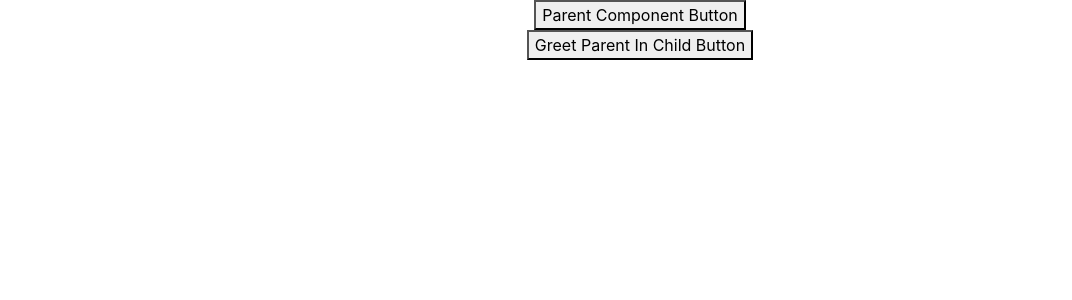
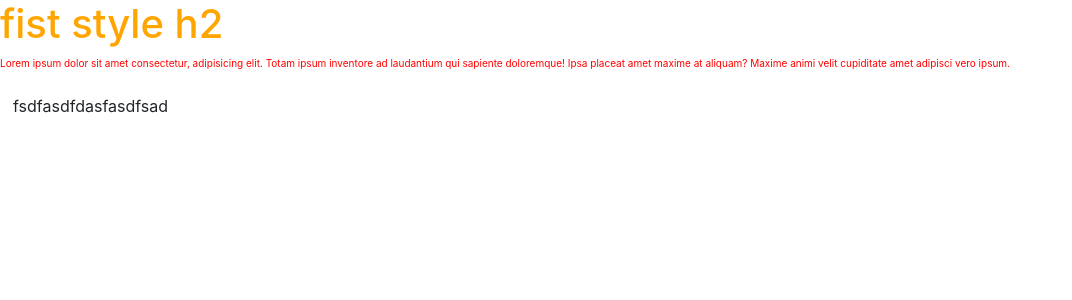
Before and after one commit to VickyNandaPeddi/reactjsdemo, a React (Create React App) app: page / in a window 1280 px wide. Shown: the top 300 px of the page, without its empty margins (0-1072 px from the left). Built offline with nearby package versions, Linux system fonts and the light colour scheme.

Commit message:
styles inline and getting from style.csss

```diff
--- a/src/App.js
+++ b/src/App.js
@@ -1,12 +1,13 @@
 import Counter from "./Component/Counter";
 import ParentComponent from "./Component/ParentComponent";
+import TEstStylingCss from "./Component/TEstStylingCss";
 import TestEventClassClick from "./Component/TestEventClassClick";
 import TestEventHandeler from "./Component/TestEventHandeler";
 
 function App() {
   return (
     <div>
-      <ParentComponent></ParentComponent>
+      <TEstStylingCss primary={true}></TEstStylingCss>
     </div>
   );
 }
--- /dev/null
+++ b/src/Component/Style.css
@@ -0,0 +1,3 @@
+.primary{
+    color: orange;
+}
--- /dev/null
+++ b/src/Component/TEstStylingCss.jsx
@@ -0,0 +1,25 @@
+import React from "react";
+import "./Style.css";
+function TEstStylingCss(props) {
+  let primary = props.primary ? "primary" : "";
+  let data = {
+    fontSize: "10px",
+    color: "red",
+  };
+  return (
+    <div>
+      <h1 className={primary}>fist style h2 </h1>
+
+      <p style={data}>
+        Lorem ipsum dolor sit amet consectetur, adipisicing elit. Totam ipsum
+        inventore ad laudantium qui sapiente doloremque! Ipsa placeat amet
+        maxime at aliquam? Maxime animi velit cupiditate amet adipisci vero
+        ipsum.
+      </p>
+
+      <button className="btn btn-secoundary">fsdfasdfdasfasdfsad</button>
+    </div>
+  );
+}
+
+export default TEstStylingCss;
```
